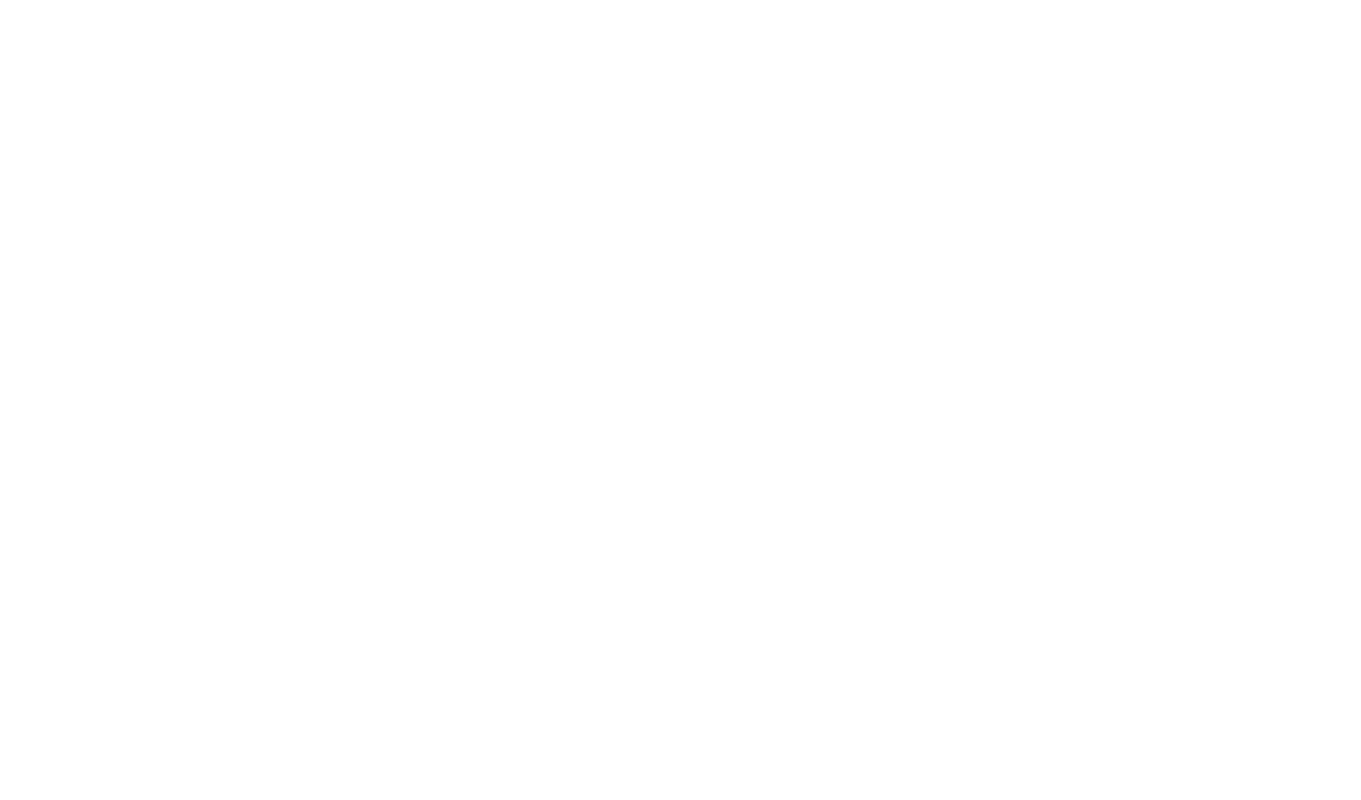
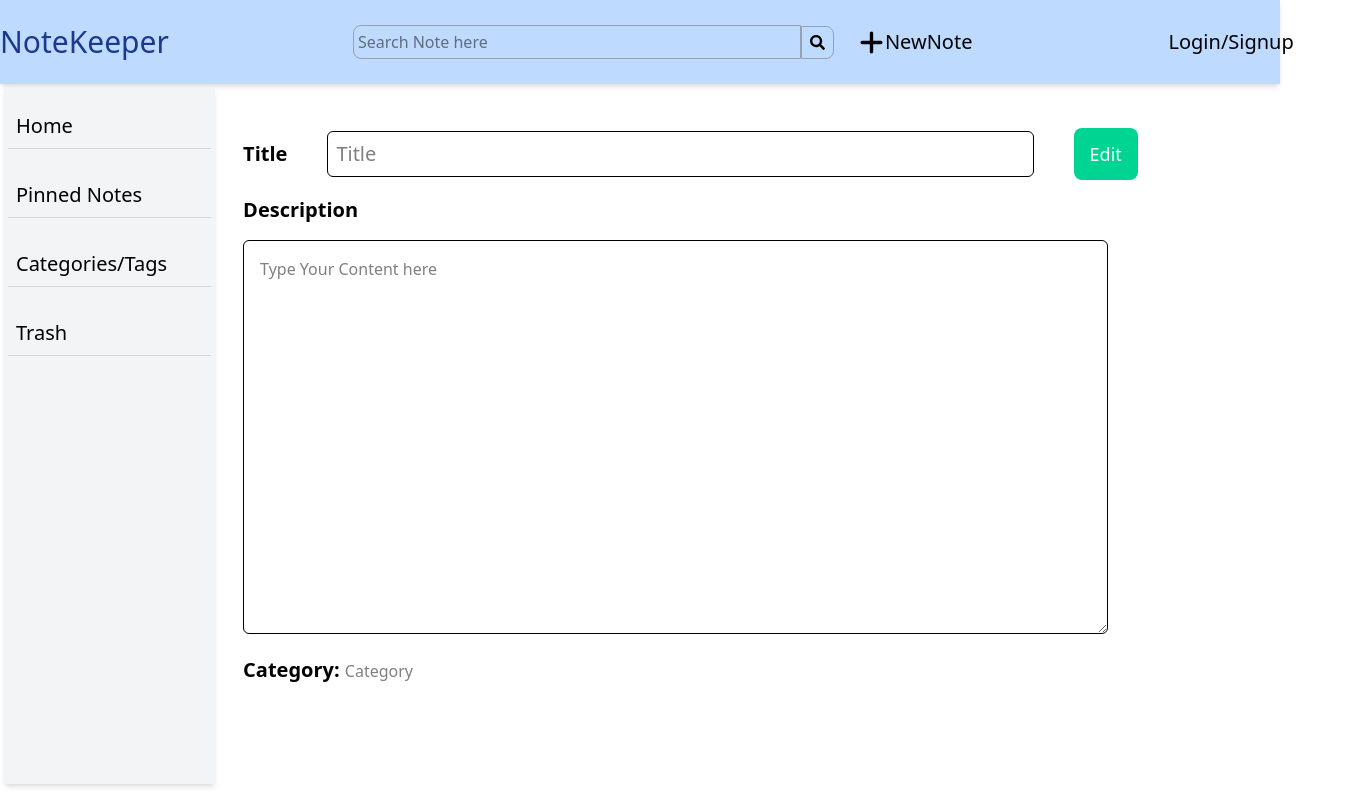
Before and after one commit to rukadikar123/Note-app-React, a React (Vite) app: page /notes/1 in a window 1280 px wide. Before the commit this address had no page. Shown: the whole page, 1361 px wide, since content can reach past the window. Built offline with nearby package versions, Linux system fonts and the light colour scheme.

Commit message:
add edit and update functionality

```diff
--- a/src/App.jsx
+++ b/src/App.jsx
@@ -4,8 +4,11 @@ import Notes from "./components/Notes";
 import Login from "./components/Login";
 import Register from "./components/Register";
 import CreateNote from "./components/CreateNote";
+import NoteInfo from "./components/NoteInfo";
 
 function App() {
+
+
   return (
     <>
       <BrowserRouter>
@@ -15,6 +18,7 @@ function App() {
               <Route path="/login" element={<Login/>} />
               <Route path="/register" element={<Register/>} />
               <Route path="/create-note" element={<CreateNote/>} />
+              <Route path="/notes/:id" element={<NoteInfo/>} />
             </Route>
 
         </Routes>
--- a/src/components/CreateNote.jsx
+++ b/src/components/CreateNote.jsx
@@ -5,7 +5,8 @@ import { addNote } from "../redux/NoteSlice";
 function CreateNote() {
 const [noteData, setNoteData]=useState({
     title:"",
-    description:""
+    description:"",
+    category:""
 })
 
 const user = useSelector((state) => state.noteSlice.user);
@@ -14,12 +15,12 @@ const user = useSelector((state) => state.noteSlice.user);
 const dispatch=useDispatch()
 
 const handleAddNote=()=>{
-    if(!noteData.title.trim() || !noteData.description.trim()){
+    if(!noteData.title.trim() || !noteData.description.trim() || !noteData.category.trim()){
       alert("Note can' be emplty")
       return;
     }
-    dispatch(addNote(noteData))
-    setNoteData({title:"",description:""})
+    dispatch(addNote({...noteData, id:Date.now()}))
+    setNoteData({title:"",description:"", category:""})
 
 }
 
@@ -52,6 +53,11 @@ const handleAddNote=()=>{
           onChange={(e)=>setNoteData({...noteData ,description:e.target.value })}
         ></textarea>
       </div>
+      <div>
+        <input type="text" placeholder="Category"
+        value={noteData.category}
+        onChange={(e)=>setNoteData({...noteData , category:e.target.value })} />
+      </div>
     </div> : <p className="mt-72 ml-72 text-xl">Login or sign up to create your Note </p>
 
 
--- a/src/components/Layout.jsx
+++ b/src/components/Layout.jsx
@@ -7,7 +7,7 @@ function Layout() {
   return (
     <div className="h-screen w-full">
       <Navbar />
-      <div className="flex gap-4 w-full p-1">
+      <div className="flex gap-1 w-full p-1">
         <Sidebar />
         <Outlet />
       </div>
--- a/src/components/Login.jsx
+++ b/src/components/Login.jsx
@@ -29,6 +29,7 @@ function Login() {
       .then((res) => {
         console.log(res.user.email);
         dispatch(setUser(res.user.email))
+        alert("logged in successfully")
       })
       .catch((error) => {
         console.log("error is :", error)     // Handle Login  errors
@@ -36,7 +37,7 @@ function Login() {
         });
 
       navigate("/")
-      alert("logged in successfully")
+
       setFormData({})
   };
 
--- a/src/components/Navbar.jsx
+++ b/src/components/Navbar.jsx
@@ -7,7 +7,7 @@ import { setUser } from "../redux/NoteSlice";
 
 function Navbar() {
   const user = useSelector((state) => state.noteSlice.user);
-  console.log(user);
+  // console.log(user);
 
 const handleChange=()=>{
   if(!user){
--- /dev/null
+++ b/src/components/NoteInfo.jsx
@@ -0,0 +1,116 @@
+import React, { useEffect, useMemo, useState } from "react";
+import { useDispatch, useSelector } from "react-redux";
+import { useParams } from "react-router-dom";
+import { updateNote } from "../redux/NoteSlice";
+
+function NoteInfo() {
+  const { id } = useParams();
+  const [isEditable, setIseditable] = useState(false);
+
+  const notes = useSelector((state) => state.noteSlice?.notes);
+  const findNote = useMemo(() => {
+    return notes?.find((note) => note?.id === parseInt(id)) || {};
+  }, [notes, id]);
+
+  console.log(findNote);
+
+  const [editeNote, setEditedNote] = useState({
+    id: id,
+    title: "",
+    description: "",
+    category: "",
+  });
+  useEffect(() => {
+    if (findNote) {
+      setEditedNote({
+        id: findNote.id,
+        title: findNote.title || "",
+        description: findNote.description || "",
+        category: findNote.category || "",
+      });
+    }
+  }, [findNote]);
+
+  const handleChange = (e) => {
+    setEditedNote({ ...editeNote, [e.target.name]: e.target.value });
+  };
+
+  const dispatch = useDispatch();
+
+  const handleUpdate = () => {
+    if (
+      !editeNote.title.trim() ||
+      !editeNote.description.trim() ||
+      !editeNote.category.trim()
+    ) {
+      alert("Note can' be emplty");
+      return;
+    }
+
+    dispatch(updateNote(editeNote));
+    setIseditable(false);
+  };
+
+  return (
+    <>
+      <div className="flex flex-col gap-4 px-6 py-10 w-full h-full ">
+        <div className="flex gap-10 items-center">
+          <label className="text-xl font-semibold" htmlFor="">Title</label>
+          <input
+            className="border-1 rounded-md text-xl w-[70%] p-2"
+            type="text"
+            name="title"
+            placeholder="Title"
+            required
+            disabled={!isEditable}
+            value={editeNote.title}
+            onChange={handleChange}
+          />
+          <button
+            onClick={() => setIseditable(true)}
+            className={`bg-emerald-400 ${
+              isEditable ? "hidden" : "block"
+            } px-4 py-3 text-lg rounded-lg text-white hover:bg-emerald-500 cursor-pointer`}
+          >
+            Edit
+          </button>
+          <button
+            className={`bg-emerald-400 px-4 py-3 ${
+              isEditable ? "block" : "hidden"
+            } text-lg rounded-lg text-white hover:bg-emerald-500 cursor-pointer`}
+            onClick={handleUpdate}
+          >
+            update
+          </button>
+        </div>
+        <h1 className="text-xl font-semibold">Description</h1>
+        <div>
+          <textarea
+            className="border-1  rounded-md p-4 overflow-y-auto scrollbar-hide"
+            name="description"
+            placeholder="Type Your Content here"
+            required
+            disabled={!isEditable}
+            rows={15}
+            cols={90}
+            value={editeNote.description}
+            onChange={handleChange}
+          ></textarea>
+        </div>
+        <div>
+          <label className="text-xl font-semibold" htmlFor="">Category: </label>
+          <input
+            onChange={handleChange}
+            type="text"
+            name="category"
+            placeholder="Category"
+            disabled={!isEditable}
+            value={editeNote.category}
+          />
+        </div>
+      </div>
+    </>
+  );
+}
+
+export default NoteInfo;
--- a/src/components/Notes.jsx
+++ b/src/components/Notes.jsx
@@ -1,18 +1,52 @@
-import React from 'react'
-import { useSelector } from 'react-redux'
+import React from "react";
+import { useSelector } from "react-redux";
+import { Link, useNavigate } from "react-router-dom";
 
 function Notes() {
-  const user=useSelector(state => state.noteSlice.user)
+  const user = useSelector((state) => state.noteSlice.user);
   console.log(user);
+  const notes = useSelector((state) => state.noteSlice.notes);
+  console.log(notes);
 
+  const navigate = useNavigate();
 
   return (
-    <div className='h-[87vh] '>
-      {
-        user ? <div></div>: <p className="mt-72 ml-72 text-xl">Login or sign up to create your Note </p>
-      }
+    <div className="h-[87vh] w-[80%] ">
+      {user ? (
+        <div className="grid  grid-cols-3 bg-emerald-50 p-10 w-full gap-8 overflow-y-auto scrollbar-hide ">
+          {notes?.map((note) => (
+            <Link
+              to={`/notes/${note?.id}`}
+              className="flex flex-col gap-6 shadow-md p-4 w-full h-[250px] cursor-pointer transform transition-transform duration-200  hover:scale-105 "
+              key={note?.id}
+            >
+              <h1 className="text-2xl font-semibold border-b-1 p-1 border-gray-500 line-clamp-1">
+                {note?.title}
+              </h1>
+              <p className="line-clamp-2 flex-grow text-gray-700 tracking-wider">
+                {note?.description}
+              </p>
+              <div className="flex items-center gap-6">
+                <button
+                  onClick={() => navigate(`/notes/${note?.id}`)}
+                  className="py-2 px-6 bg-blue-400 text-white rounded-md hover:bg-blue-300 cursor-pointer"
+                >
+                  Edit
+                </button>
+                <button className="py-2 px-6 bg-red-400 text-white rounded-md hover:bg-red-300 cursor-pointer">
+                  Delete
+                </button>
+              </div>
+            </Link>
+          ))}
+        </div>
+      ) : (
+        <p className="mt-72 ml-72 text-xl">
+          Login or sign up to create your Note{" "}
+        </p>
+      )}
     </div>
-  )
+  );
 }
 
-export default Notes
+export default Notes;
--- a/src/components/Register.jsx
+++ b/src/components/Register.jsx
@@ -22,7 +22,7 @@ function Register() {
       })
       .catch((err)=>{
         console.log("error is :", err)     // Handle Login  errors
-        alert("invalid credentials")
+
       })
       navigate("/login")
 
--- a/src/components/Sidebar.jsx
+++ b/src/components/Sidebar.jsx
@@ -3,10 +3,10 @@ import { Link } from 'react-router-dom'
 
 function Sidebar() {
   return (
-    <div className='w-[20%] bg-gray-100 shadow-md h-[87vh] py-4 px-2'>
+    <div className='w-[20%] bg-gray-100 shadow-md h-[87vh] py-4 px-1'>
         <ul className='flex flex-col gap-6'>
-            <Link className='text-xl border-b-1 p-2 border-gray-300 hover:bg-emerald-300'>Home</Link>
-            <Link className='text-xl border-b-1 p-2 border-gray-300 hover:bg-emerald-300'>Pinned Notes</Link>
+            <Link to="/" className='text-xl border-b-1 p-2 border-gray-300 hover:bg-emerald-300'>Home</Link>
+            <Link  className='text-xl border-b-1 p-2 border-gray-300 hover:bg-emerald-300'>Pinned Notes</Link>
             <Link className='text-xl border-b-1 p-2 border-gray-300 hover:bg-emerald-300'>Categories/Tags</Link>
             <Link className='text-xl border-b-1 p-2 border-gray-300 hover:bg-emerald-300'>Trash</Link>
         </ul>
--- a/src/redux/NoteSlice.js
+++ b/src/redux/NoteSlice.js
@@ -30,9 +30,17 @@ export const NoteSlice = createSlice({
       localStorage.setItem(state.user, JSON.stringify(state.notes));
       toast.success("Note added successfully")
     },
+    updateNote:(state, action)=>{
+      const updatedNote=action.payload
+      state.notes=state.notes.map((note)=>{
+       return note.id === updatedNote.id ? updatedNote : note
+    })
+      localStorage.setItem(state.user, JSON.stringify(state.notes))
+      toast.success("Note added successfully")
+    }
   },
 });
 
-export const { setUser, addNote } = NoteSlice.actions;
+export const { setUser, addNote, updateNote } = NoteSlice.actions;
 
 export default NoteSlice.reducer;
```
